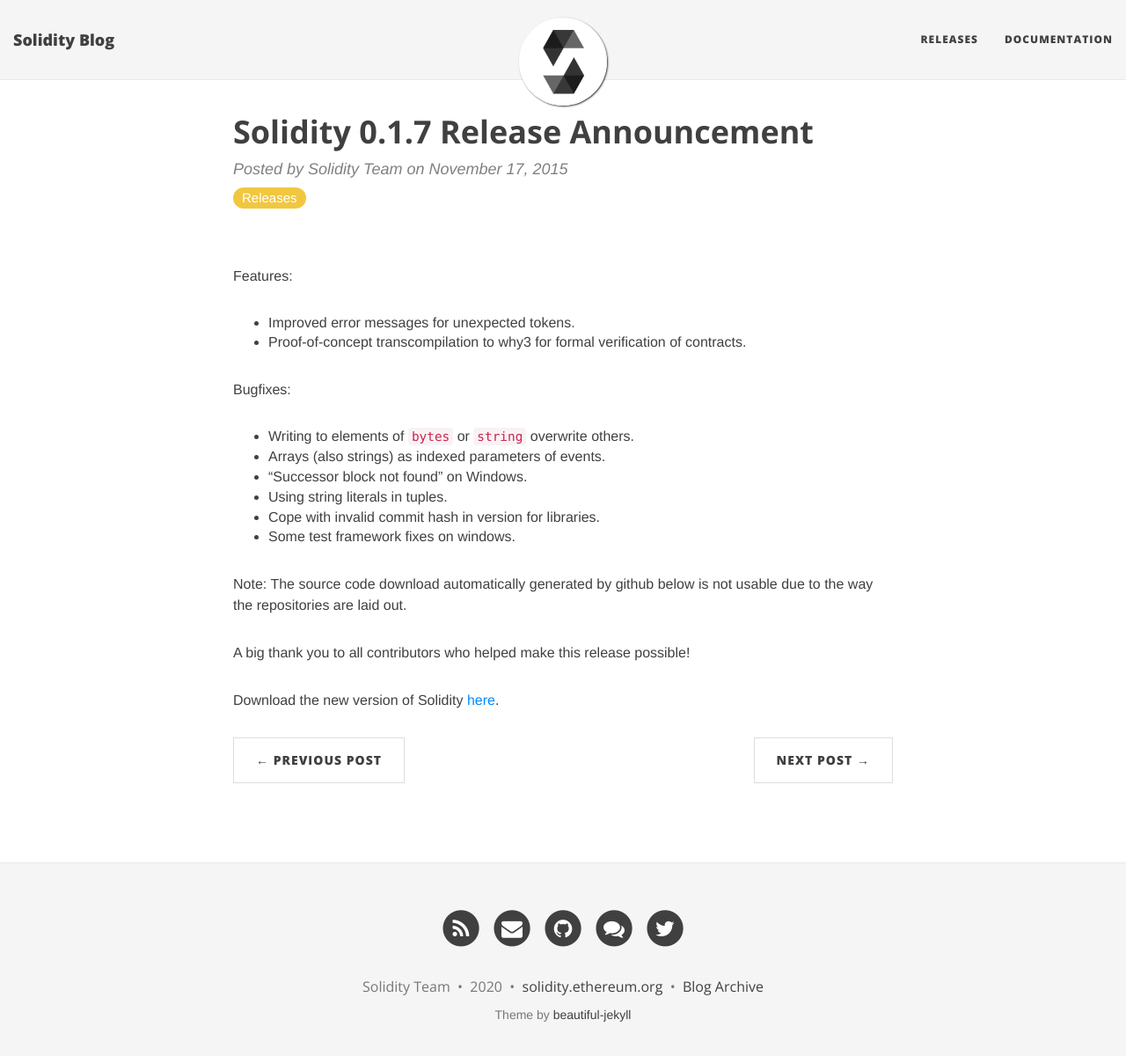
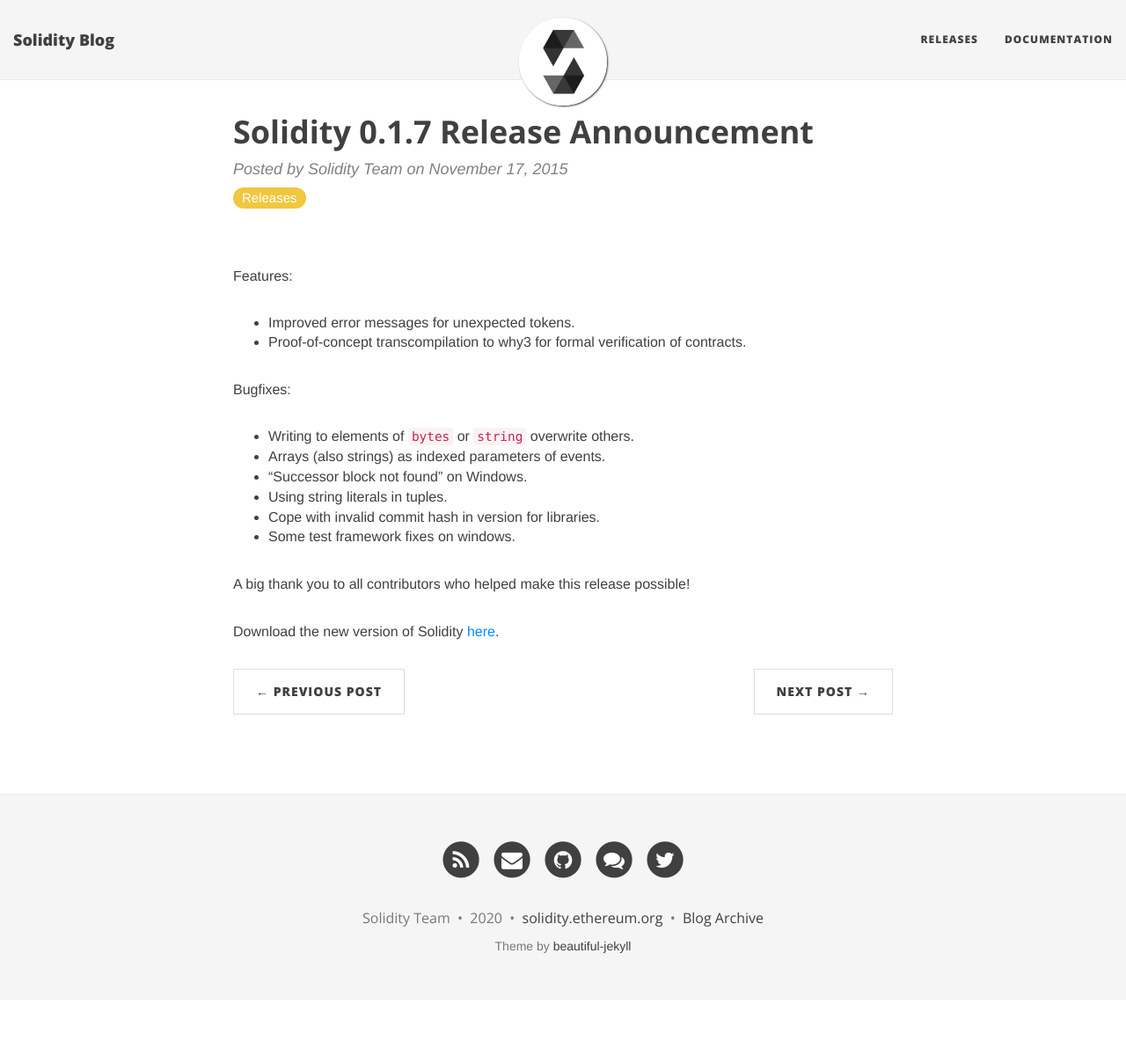
Before and after one commit to krismark930/solidity-blog, a Jekyll site: the page built from _posts/2015-11-17-solidity-0.1.7-release-announcement.md, in a window 1280 px wide and 1214 px high. Shown: the top 1200 px of the window at 88% size. Built offline with Jekyll 4.4.1, drawn with Linux system fonts in a browser that asks for light colours.

Commit message:
Remove cruft from 0.1.x

```diff
--- a/_posts/2015-11-17-solidity-0.1.7-release-announcement.md
+++ b/_posts/2015-11-17-solidity-0.1.7-release-announcement.md
@@ -19,7 +19,6 @@ Bugfixes:
 - Cope with invalid commit hash in version for libraries.
 - Some test framework fixes on windows.
 
-Note: The source code download automatically generated by github below is not usable due to the way the repositories are laid out.
 
 
 A big thank you to all contributors who helped make this release possible!
```
